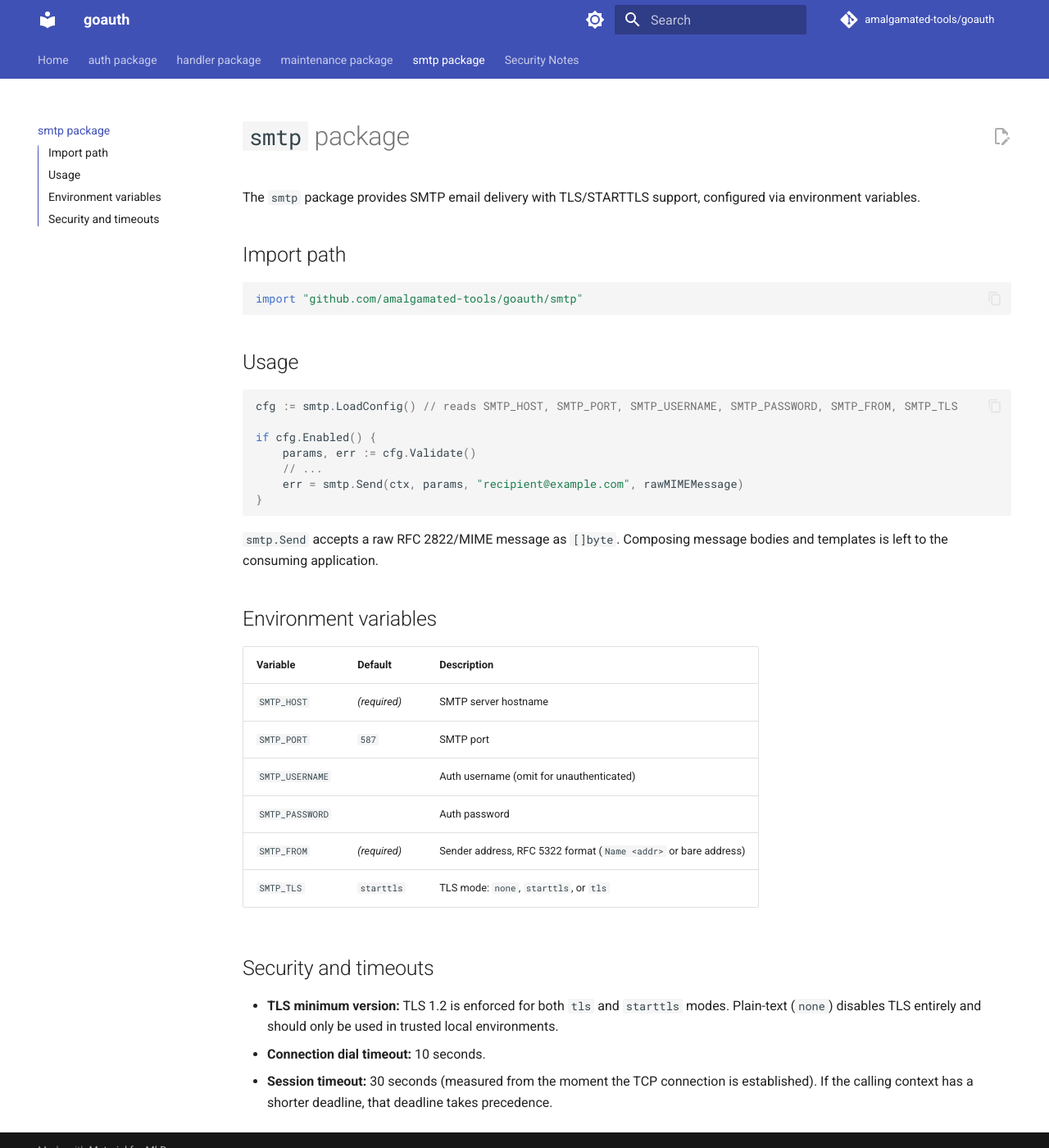
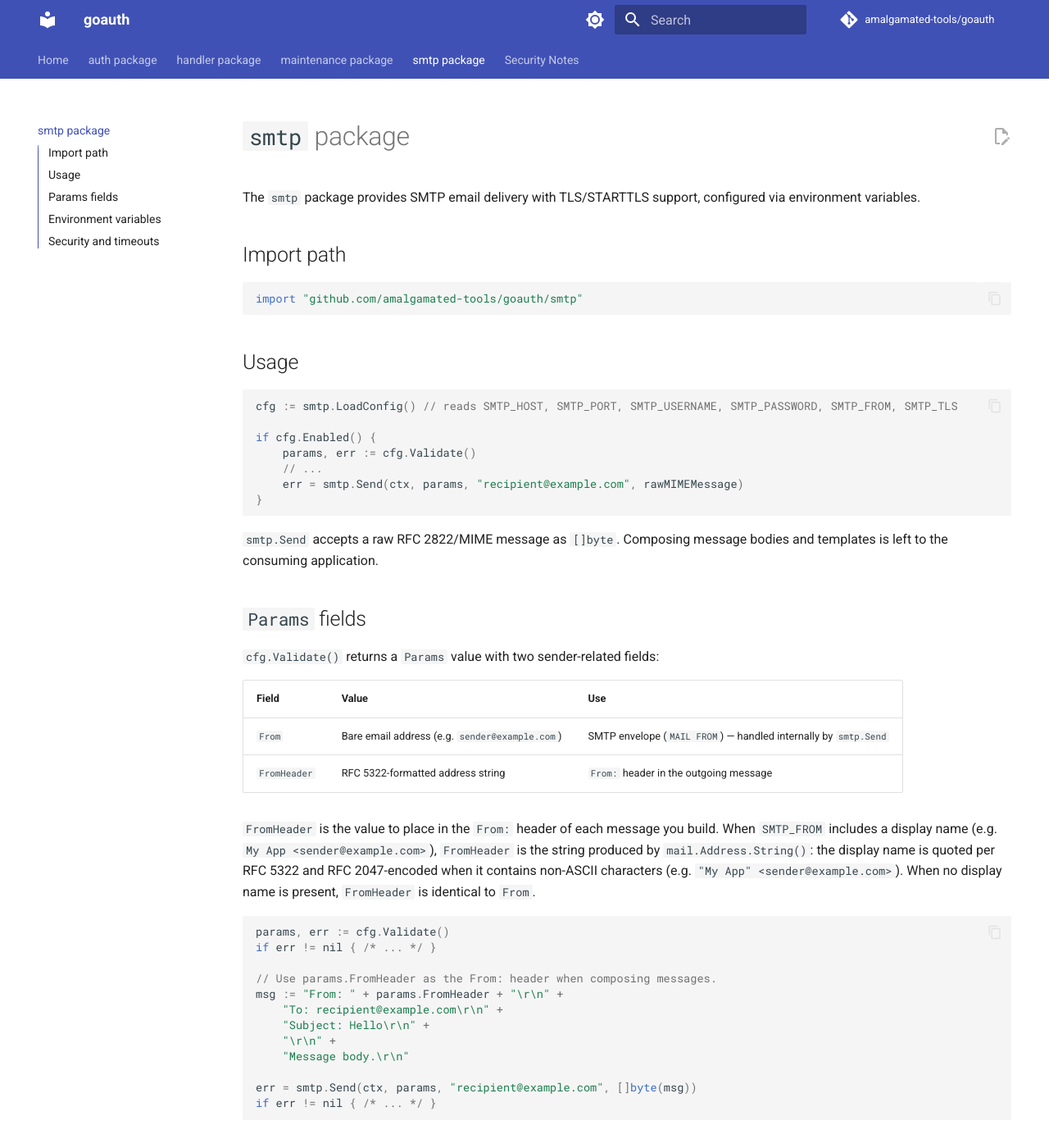
Before and after one commit to amalgamated-tools/goauth, an MkDocs documentation site: the page built from docs/smtp.md, in a window 1280 px wide and 1400 px high. Shown: the whole window at 82% size. Built offline with MkDocs 1.6.1 and Material for MkDocs 9.7.7, drawn with Linux system fonts in a browser that asks for light colours; comment, search, counter and statistics services are not loaded.

Commit message:
docs(smtp): document Params.FromHeader usage pattern (#187)
* docs: document smtp.Params.FromHeader usage pattern

Agent-Logs-Url: https://github.com/amalgamated-tools/goauth/sessions/ce763e7c-ca32-4d82-b321-25728a62d7ad

Co-authored-by: veverkap <22348+veverkap@users.noreply.github.com>

* docs(smtp): fix RFC references and add error handling in example

- Clarify that display names are quoted per RFC 5322 and RFC 2047-encoded
  for non-ASCII characters, rather than the vague "MIME-encoded" wording
- Add error handling for smtp.Send call in the FromHeader usage example

---------

Co-authored-by: copilot-swe-agent[bot] <198982749+Copilot@users.noreply.github.com>
Co-authored-by: veverkap <22348+veverkap@users.noreply.github.com>
Co-authored-by: Patrick Veverka <veverkap@users.noreply.github.com>

````diff
--- a/docs/smtp.md
+++ b/docs/smtp.md
@@ -22,6 +22,32 @@ if cfg.Enabled() {
 
 `smtp.Send` accepts a raw RFC 2822/MIME message as `[]byte`. Composing message bodies and templates is left to the consuming application.
 
+## `Params` fields
+
+`cfg.Validate()` returns a `Params` value with two sender-related fields:
+
+| Field | Value | Use |
+|---|---|---|
+| `From` | Bare email address (e.g. `sender@example.com`) | SMTP envelope (`MAIL FROM`) — handled internally by `smtp.Send` |
+| `FromHeader` | RFC 5322-formatted address string | `From:` header in the outgoing message |
+
+`FromHeader` is the value to place in the `From:` header of each message you build. When `SMTP_FROM` includes a display name (e.g. `My App <sender@example.com>`), `FromHeader` is the string produced by `mail.Address.String()`: the display name is quoted per RFC 5322 and RFC 2047-encoded when it contains non-ASCII characters (e.g. `"My App" <sender@example.com>`). When no display name is present, `FromHeader` is identical to `From`.
+
+```go
+params, err := cfg.Validate()
+if err != nil { /* ... */ }
+
+// Use params.FromHeader as the From: header when composing messages.
+msg := "From: " + params.FromHeader + "\r\n" +
+    "To: recipient@example.com\r\n" +
+    "Subject: Hello\r\n" +
+    "\r\n" +
+    "Message body.\r\n"
+
+err = smtp.Send(ctx, params, "recipient@example.com", []byte(msg))
+if err != nil { /* ... */ }
+```
+
 ## Environment variables
 
 | Variable | Default | Description |
````
